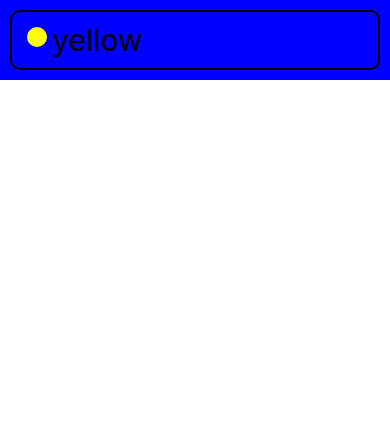
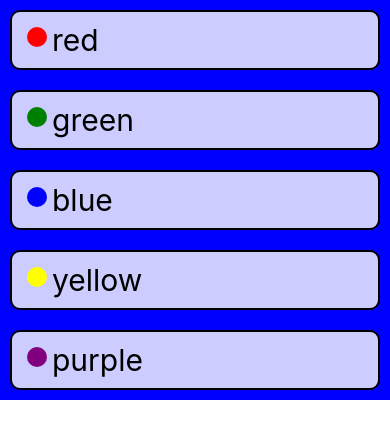
Before and after one commit to evanStudent/ColorCatalog, a React Native app: screen / in a window 390 px wide. Shown: the top 438 px of the page. Built offline with nearby package versions, Linux system fonts and the light colour scheme.

Commit message:
ch04 03 extracting a custom component

```diff
--- a/App.js
+++ b/App.js
@@ -6,19 +6,29 @@
   View }
 from 'react-native';
 
+function ColorButton({ backgroundColor, onPress=f=>f }) {
+  return (
+    <TouchableHighlight style={styles.button}
+        onPress={() => onPress(backgroundColor)}
+        underlayColor='orange'
+      >
+        <View style={styles.row}>
+          <View style={[styles.sample, {backgroundColor}]} />
+          <Text style={styles.buttonText}>{backgroundColor}</Text>
+        </View>
+      </TouchableHighlight>
+  )
+}
+
 export default function App() {
   const [backgroundColor, setBackgroundColor] = useState("blue");
   return (
     <View style={[styles.container, {backgroundColor}]}>
-      <TouchableHighlight style={styles.button}
-        onPress={() => setBackgroundColor('yellow')}
-        underlayColor='orange'
-      >
-        <View style={styles.row}>
-          <View style={[styles.sample, {backgroundColor: "yellow"}]} />
-          <Text style={styles.buttonText}>yellow</Text>
-        </View>
-      </TouchableHighlight>
+      <ColorButton backgroundColor='red' onPress={setBackgroundColor}/>
+      <ColorButton backgroundColor='green' onPress={setBackgroundColor} />
+      <ColorButton backgroundColor='blue' onPress={setBackgroundColor} />
+      <ColorButton backgroundColor='yellow' onPress={setBackgroundColor}/>
+      <ColorButton backgroundColor='purple' onPress={setBackgroundColor}/>
     </View>
   );
 }
@@ -36,7 +46,7 @@
     borderWidth: 2,
     borderRadius: 10,
     alignSelf: 'stretch',
-    backgroundColor: 'rgba(255,255,255, .8'
+    backgroundColor: 'rgba(255,255,255, .8)'
   },
   buttonText: {
     fontSize: 30,
```
